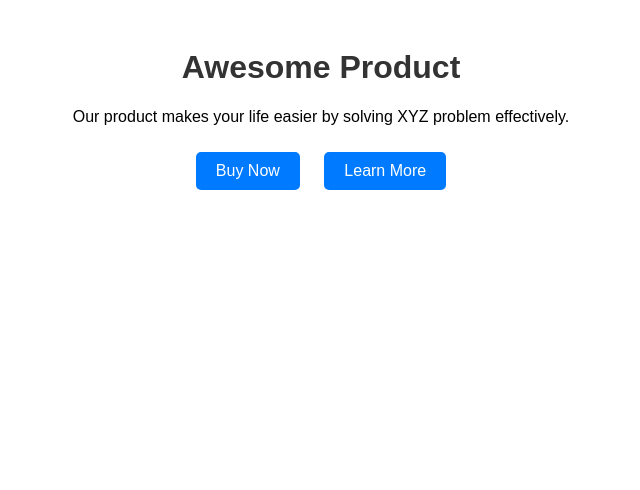
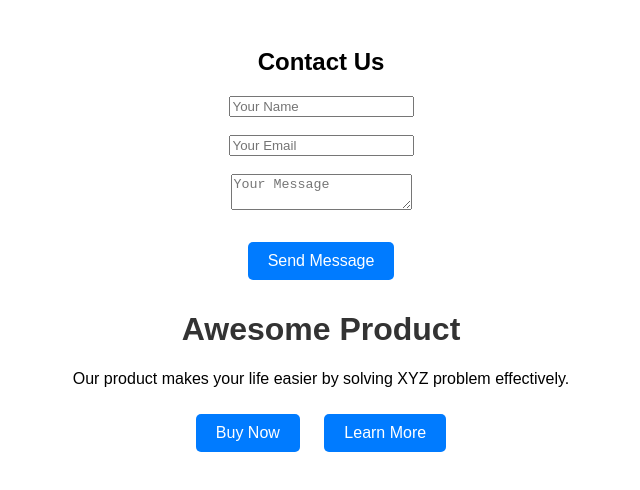
Before and after one commit to HasiniBaireddy24/product-landing-page, a plain HTML site: page index.html in a window 1280 px wide. Shown: the whole page, without its empty margins (319-959 px from the left). Drawn offline with Linux system fonts and the light colour scheme.

Commit message:
Add contact form section

```diff
--- a/index.html
+++ b/index.html
@@ -15,6 +15,13 @@
         button:hover { background-color: #0056b3; }
     </style>
 </head>
+<h2>Contact Us</h2>
+<form>
+    <input type="text" name="name" placeholder="Your Name" required><br><br>
+    <input type="email" name="email" placeholder="Your Email" required><br><br>
+    <textarea name="message" placeholder="Your Message" required></textarea><br><br>
+    <button type="submit">Send Message</button>
+</form>
 <body>
     <h1>Awesome Product</h1>
     <p>Our product makes your life easier by solving XYZ problem effectively.</p>
```
